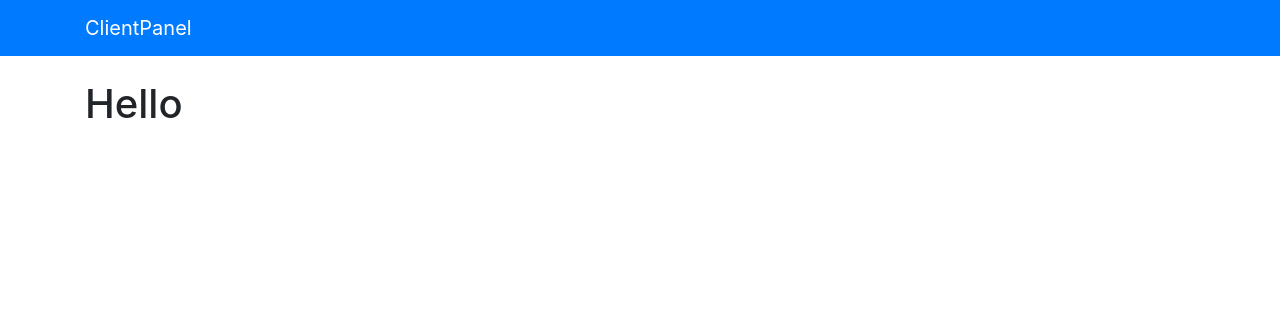
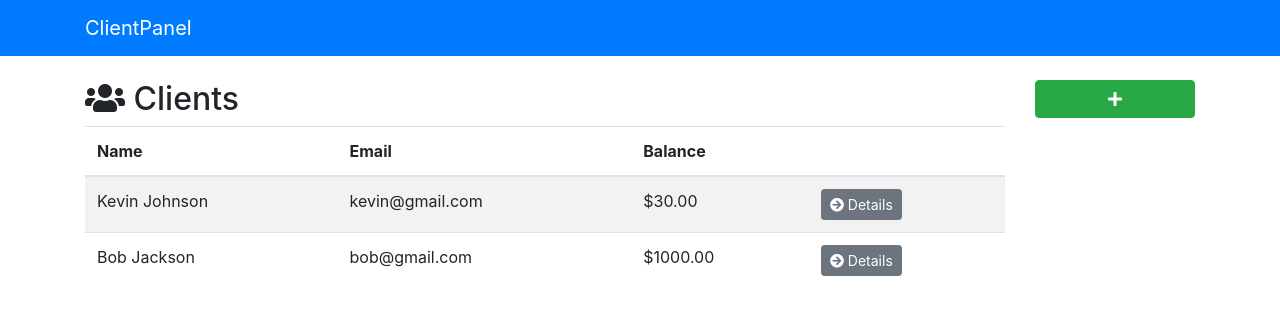
Before and after one commit to danielmeeusen/react-fb-clientpanel, a React (Create React App) app: page / in a window 1280 px wide. Shown: the top 314 px of the page. Built offline with nearby package versions, Linux system fonts and the light colour scheme.

Commit message:
4 dashboar sidebar & clients component

```diff
--- a/src/App.js
+++ b/src/App.js
@@ -4,6 +4,7 @@
 import "./App.css";
 
 import AppNavbar from "./components/layout/AppNavbar";
+import Dashboard from "./components/layout/Dashboard";
 
 class App extends Component {
   render() {
@@ -12,7 +13,9 @@
         <div className="App">
           <AppNavbar />
           <div className="container">
-            <h1>Hello</h1>
+            <Switch>
+              <Route exact path="/" component={Dashboard} />
+            </Switch>
           </div>
         </div>
       </Router>
--- a/src/components/clients/Clients.js
+++ b/src/components/clients/Clients.js
@@ -0,0 +1,73 @@
+import React, { Component } from "react";
+import { Link } from "react-router-dom";
+
+export class Sidebar extends Component {
+  render() {
+    const clients = [
+      {
+        id: "985168498",
+        firstName: "Kevin",
+        lastName: "Johnson",
+        email: "kevin@gmail.com",
+        phone: "555-555-5555",
+        balance: "30"
+      },
+      {
+        id: "5654689",
+        firstName: "Bob",
+        lastName: "Jackson",
+        email: "bob@gmail.com",
+        phone: "555-444-5555",
+        balance: "1000"
+      }
+    ];
+    if (clients) {
+      return (
+        <div>
+          <div className="row">
+            <div className="col-md-6">
+              <h2>
+                <i className="fas fa-users" /> Clients
+              </h2>
+            </div>
+            <div className="col-md-6" />
+          </div>
+
+          <table className="table table-striped">
+            <thead className="thead-inverse">
+              <tr>
+                <th>Name</th>
+                <th>Email</th>
+                <th>Balance</th>
+                <th />
+              </tr>
+            </thead>
+            <tbody>
+              {clients.map(client => (
+                <tr key={client.id}>
+                  <td>
+                    {client.firstName} {client.lastName}
+                  </td>
+                  <td>{client.email}</td>
+                  <td>${parseFloat(client.balance).toFixed(2)}</td>
+                  <td>
+                    <Link
+                      to={`/client/${client.id}`}
+                      className="btn btn-secondary btn-sm"
+                    >
+                      <i className="fas fa-arrow-circle-right" /> Details
+                    </Link>
+                  </td>
+                </tr>
+              ))}
+            </tbody>
+          </table>
+        </div>
+      );
+    } else {
+      return <h1>Loading...</h1>;
+    }
+  }
+}
+
+export default Sidebar;
--- a/src/components/layout/Dashboard.js
+++ b/src/components/layout/Dashboard.js
@@ -0,0 +1,16 @@
+import React from "react";
+import Clients from "../clients/Clients";
+import Sidebar from "./Sidebar";
+
+export default () => {
+  return (
+    <div className="row">
+      <div className="col-md-10">
+        <Clients />
+      </div>
+      <div className="col-md-2">
+        <Sidebar />
+      </div>
+    </div>
+  );
+};
--- a/src/components/layout/Sidebar.js
+++ b/src/components/layout/Sidebar.js
@@ -0,0 +1,10 @@
+import React from "react";
+import { Link } from "react-router-dom";
+
+export default () => {
+  return (
+    <Link to="/client/add" className="btn btn-success btn-block">
+      <i className="fas fa-plus" />
+    </Link>
+  );
+};
```
